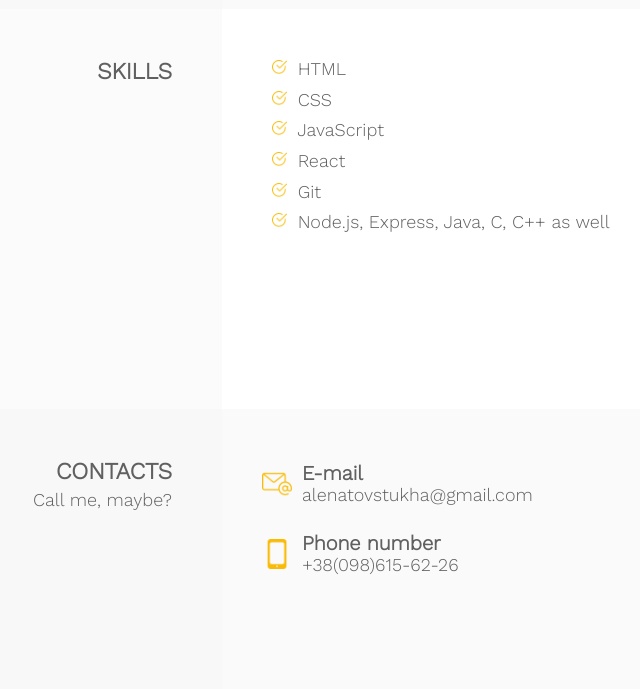
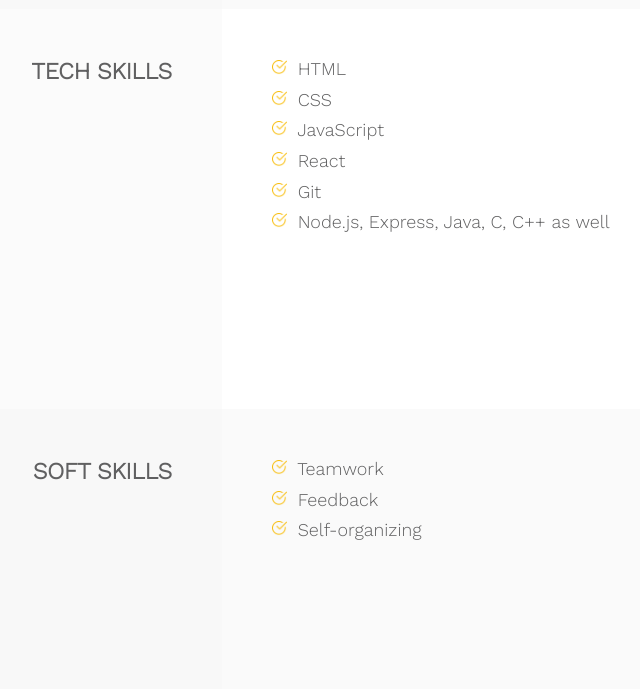
Before and after one commit to alonatovstukha/CV, a plain HTML site: page index.html in a window 1280 px wide. Shown: the part 1791-2480 px from the top of the page, without its empty margins (258-898 px from the left). Drawn offline with nearby package versions, Linux system fonts and the light colour scheme.

Commit message:
soft skills added

```diff
--- a/index.html
+++ b/index.html
@@ -171,7 +171,7 @@
 
     <div class="new-section">
       <div class="left-part left-light-grey-background">
-        <span class="left-part-header">SKILLS</span>
+        <span class="left-part-header">TECH SKILLS</span>
       </div>
 
       <div class="right-part">
@@ -198,11 +198,28 @@
 
     <div class="new-section">
       <div class="left-part left-dark-grey-background">
+        <span class="left-part-header">SOFT SKILLS</span>
+      </div>
+      <div class="right-part right-grey-background">
+        <span class="right-part-element">
+          <img class="checkmark" src="images/checkmark.png" alt="" />
+          Teamwork</span>
+        <span class="right-part-element">
+          <img class="checkmark" src="images/checkmark.png" alt="" />
+          Feedback</span>
+        <span class="right-part-element">
+          <img class="checkmark" src="images/checkmark.png" alt="" />
+          Self-organizing</span>
+      </div>
+    </div>
+
+    <div class="new-section">
+      <div class="left-part left-light-grey-background">
         <span class="left-part-header">CONTACTS</span>
         <span class="left-part-text">Call me, maybe?</span>
       </div>
 
-      <div class="right-part right-grey-background">
+      <div class="right-part ">
         <div class="right-part-element contact-me-element">
           <img class="contact-me-image" src="images/email.png" alt="" />
           <span class="email-phone">
```
